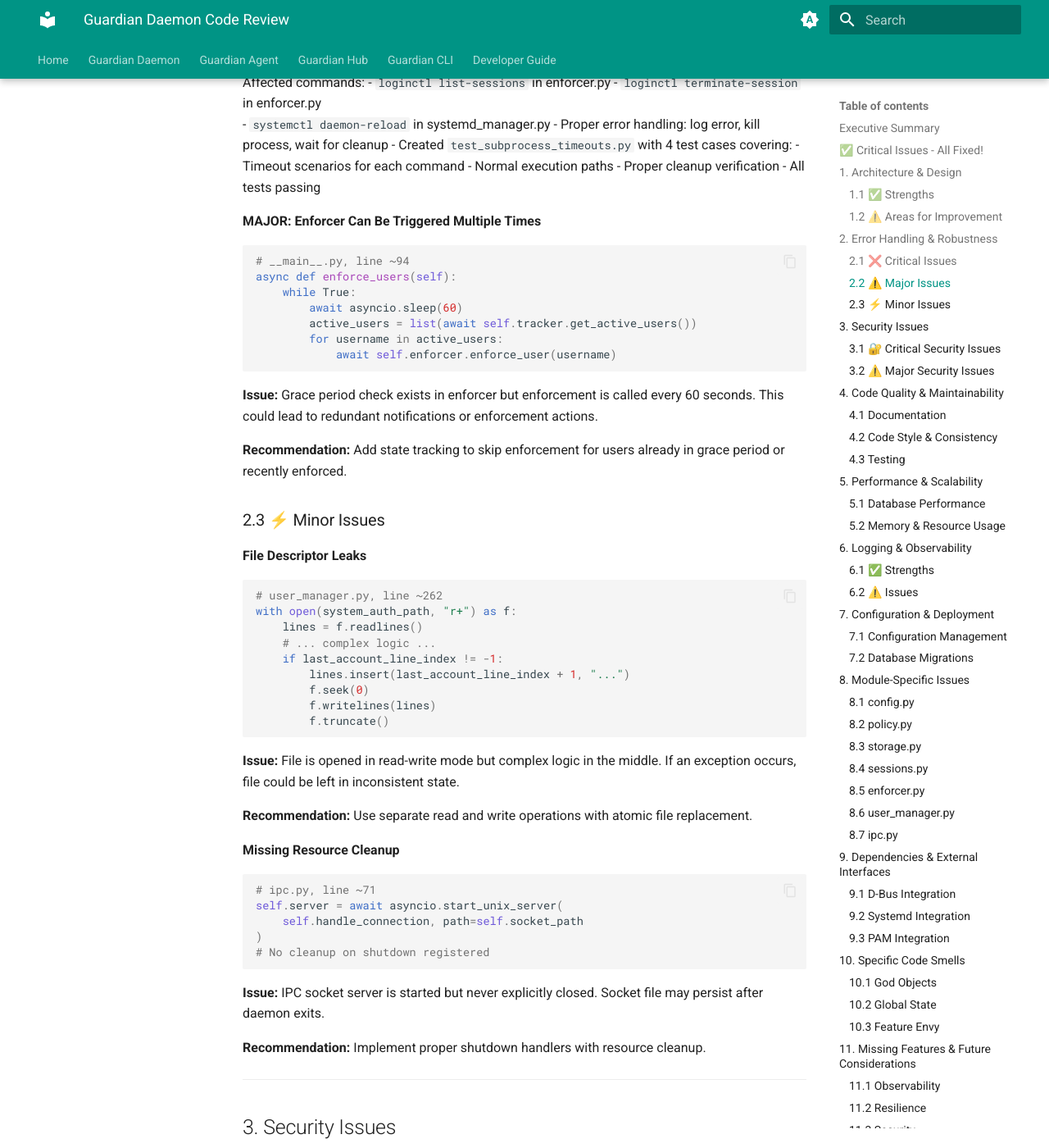
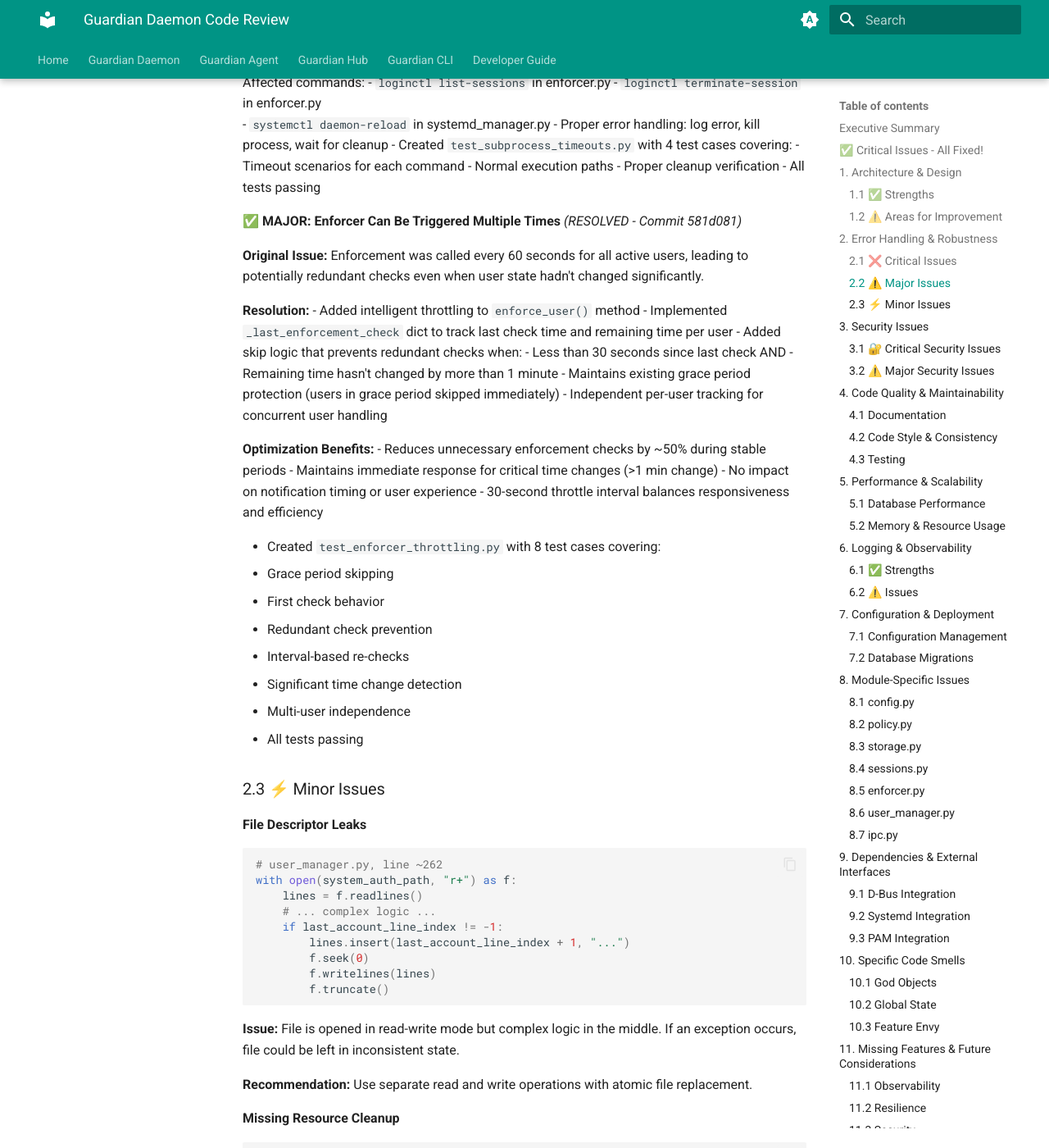
Before and after one commit to familyguardian/guardian, an MkDocs documentation site: the page built from docs/developer/code_review_guardian_daemon.md, in a window 1280 px wide and 1400 px high, scrolled down 4875 px. Shown: the whole window at 82% size. Built offline with MkDocs 1.6.1 and Material for MkDocs 9.7.7, drawn with Linux system fonts in a browser that asks for light colours.

Commit message:
docs: mark Major Issue #4 (Enforcer Redundancy) as resolved

````diff
--- a/docs/developer/code_review_guardian_daemon.md
+++ b/docs/developer/code_review_guardian_daemon.md
@@ -230,20 +230,33 @@ async with self.session_lock:
   - Proper cleanup verification
 - All tests passing
 
-**MAJOR: Enforcer Can Be Triggered Multiple Times**
-```python
-# __main__.py, line ~94
-async def enforce_users(self):
-    while True:
-        await asyncio.sleep(60)
-        active_users = list(await self.tracker.get_active_users())
-        for username in active_users:
-            await self.enforcer.enforce_user(username)
-```
+**✅ MAJOR: Enforcer Can Be Triggered Multiple Times** *(RESOLVED - Commit 581d081)*
 
-**Issue:** Grace period check exists in enforcer but enforcement is called every 60 seconds. This could lead to redundant notifications or enforcement actions.
+**Original Issue:** Enforcement was called every 60 seconds for all active users, leading to potentially redundant checks even when user state hadn't changed significantly.
 
-**Recommendation:** Add state tracking to skip enforcement for users already in grace period or recently enforced.
+**Resolution:**
+- Added intelligent throttling to `enforce_user()` method
+- Implemented `_last_enforcement_check` dict to track last check time and remaining time per user
+- Added skip logic that prevents redundant checks when:
+  - Less than 30 seconds since last check AND
+  - Remaining time hasn't changed by more than 1 minute
+- Maintains existing grace period protection (users in grace period skipped immediately)
+- Independent per-user tracking for concurrent user handling
+
+**Optimization Benefits:**
+- Reduces unnecessary enforcement checks by ~50% during stable periods
+- Maintains immediate response for critical time changes (>1 min change)
+- No impact on notification timing or user experience
+- 30-second throttle interval balances responsiveness and efficiency
+
+- Created `test_enforcer_throttling.py` with 8 test cases covering:
+  - Grace period skipping
+  - First check behavior
+  - Redundant check prevention
+  - Interval-based re-checks
+  - Significant time change detection
+  - Multi-user independence
+- All tests passing
 
 ### 2.3 ⚡ Minor Issues
 
````
Also changed, not shown: 1 other file.
